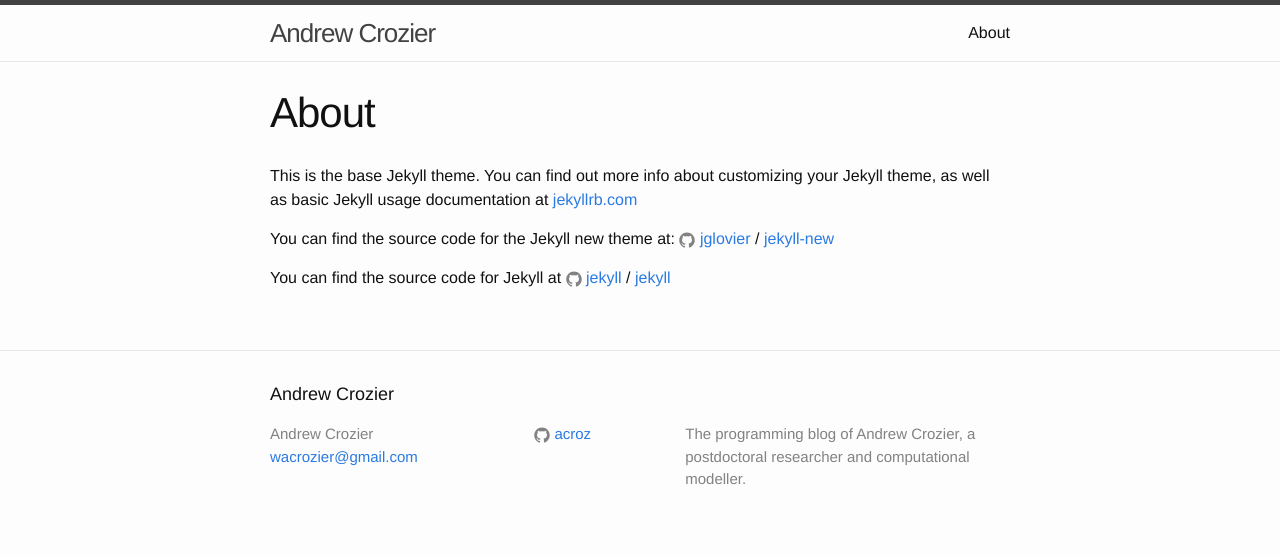
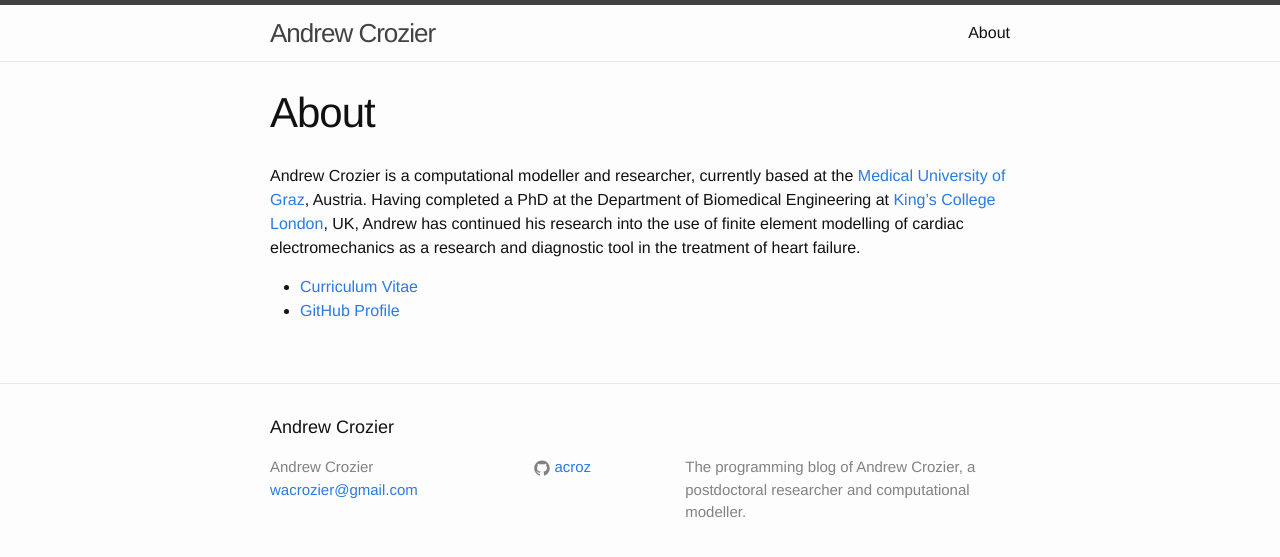
Before and after one commit to acroz/acroz.github.io, a Jekyll site: the page built from about.md, in a window 1280 px wide. Shown: the top 557 px of the page. Built offline with Jekyll 4.4.1, drawn with Linux system fonts in a browser that asks for light colours.

Commit message:
Updated about page

```diff
--- a/about.md
+++ b/about.md
@@ -4,12 +4,17 @@
 permalink: /about/
 ---
 
-This is the base Jekyll theme. You can find out more info about customizing your Jekyll theme, as well as basic Jekyll usage documentation at [jekyllrb.com](http://jekyllrb.com/)
+Andrew Crozier is a computational modeller and researcher, currently based at
+the [Medical University of Graz][MUG], Austria. Having completed a PhD at the
+Department of Biomedical Engineering at [King's College London][KCL], UK,
+Andrew has continued his research into the use of finite element modelling of
+cardiac electromechanics as a research and diagnostic tool in the treatment of
+heart failure.
 
-You can find the source code for the Jekyll new theme at:
-{% include icon-github.html username="jglovier" %} /
-[jekyll-new](https://github.com/jglovier/jekyll-new)
+* [Curriculum Vitae][CV]
+* [GitHub Profile][GitHub]
 
-You can find the source code for Jekyll at
-{% include icon-github.html username="jekyll" %} /
-[jekyll](https://github.com/jekyll/jekyll)
+[MUG]: http://www.medunigraz.at/
+[KCL]: http://www.kcl.ac.uk/
+[CV]: /download/AndrewCrozier-CV.pdf
+[GitHub]: http://github.org/acroz/
```
Also changed, not shown: 1 other file.
